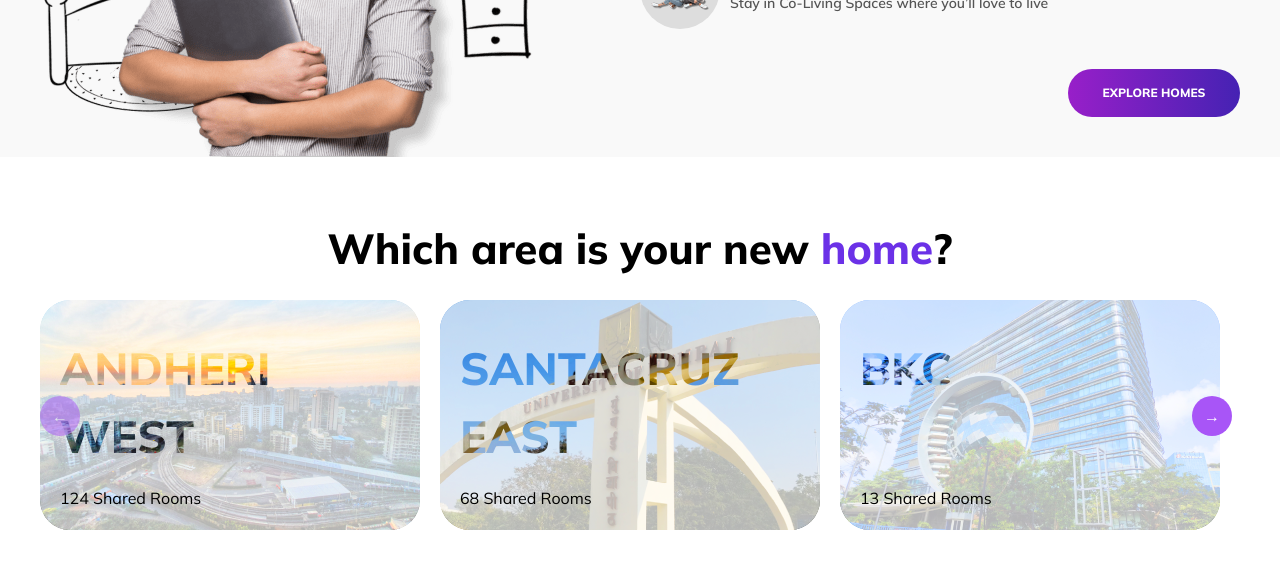
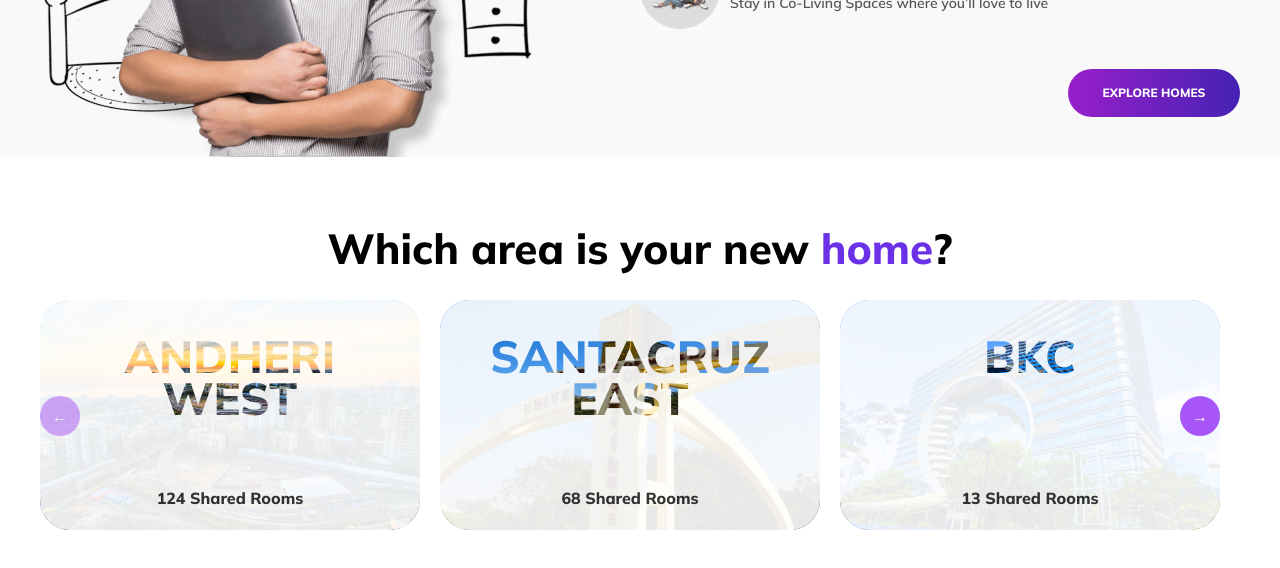
Before and after one commit to Sanket0798/getsethome-test, a Next.js app: page / in a window 1280 px wide. Shown: the part 608-1176 px from the top of the page. Built offline with nearby package versions, Linux system fonts and the light colour scheme.

Commit message:
Minor Changes.

```diff
--- a/app/component/Home/Locality.jsx
+++ b/app/component/Home/Locality.jsx
@@ -50,37 +50,31 @@ const Locality = () => {
           style={{ transform: `translateX(-${currentSlide * 100}%)` }}
         >
           {locations.map((location, index) => (
-            // <div key={index} className="w-[380px] flex-shrink-0">
-            //   <Image
-            //     src={location.image}
-            //     alt={location.title}
-            //     width={380}
-            //     height={230}
-            //     className="object-cover rounded-[30px]"
-            //   />
-            //   <div className="absolute top-0 text-center w-[380px] h-[230px] flex flex-col justify-between pt-[35px] px-[20px] pb-[20px]">
-            //     <h2 className="text-[45px]  font-extrabold">{location.title}</h2>
-            //     <p className="text-md">{location.rooms}</p>
-            //   </div>
-            // </div>
-
-            <div key={index} className="w-[380px] h-[230px] flex-shrink-0 relative rounded-[30px] overflow-hidden">
+            <div
+              key={index}
+              className="w-[380px] h-[230px] flex-shrink-0 relative rounded-[30px] overflow-hidden group"
+            >
               <Image
                 src={location.image}
                 alt={location.title}
                 width={380}
                 height={230}
-              className="object-cover absolute inset-0"
+                className="object-cover absolute inset-0 transition-transform duration-300 ease-in-out group-hover:scale-110"
               />
-            <div className="absolute inset-0 bg-white bg-opacity-70"></div>
+              <div className="absolute inset-0 bg-white bg-opacity-90"></div>
               <div className="absolute inset-0 flex flex-col justify-between pt-[35px] px-[20px] pb-[20px]">
-              <h2 className="text-[45px] font-extrabold text-transparent bg-clip-text bg-center bg-cover"
+                <h2
+                  className="text-[45px] font-extrabold text-transparent bg-clip-text bg-center bg-cover h-[90px] leading-[42px] text-center transition-all duration-300 ease-in-out"
                   style={{
                     backgroundImage: `url(${location.image})`,
-                  }}>
+                    backgroundSize: "100% 100%",
+                  }}
+                >
                   {location.title}
                 </h2>
-              <p className="text-md text-black">{location.rooms}</p>
+                <p className="text-[16px] font-extrabold text-center text-[rgba(0,0,0,.8)]">
+                  {location.rooms}
+                </p>
               </div>
             </div>
           ))}
@@ -98,7 +92,7 @@ const Locality = () => {
         </button>
         <button
           onClick={handleNext}
-          className={`absolute top-1/2 right-2 transform -translate-y-1/2 w-[40px] h-[40px] p-2 bg-purple-500 text-white rounded-full hover:bg-purple-700 transition-colors duration-300 ${
+          className={`absolute top-1/2 right-5 transform -translate-y-1/2 w-[40px] h-[40px] p-2 bg-purple-500 text-white rounded-full hover:bg-purple-700 transition-colors duration-300 ${
             currentSlide === locations.length - 1
               ? "opacity-50 cursor-not-allowed"
               : ""
```
Lines whose indentation alone changed are shown as unchanged.
